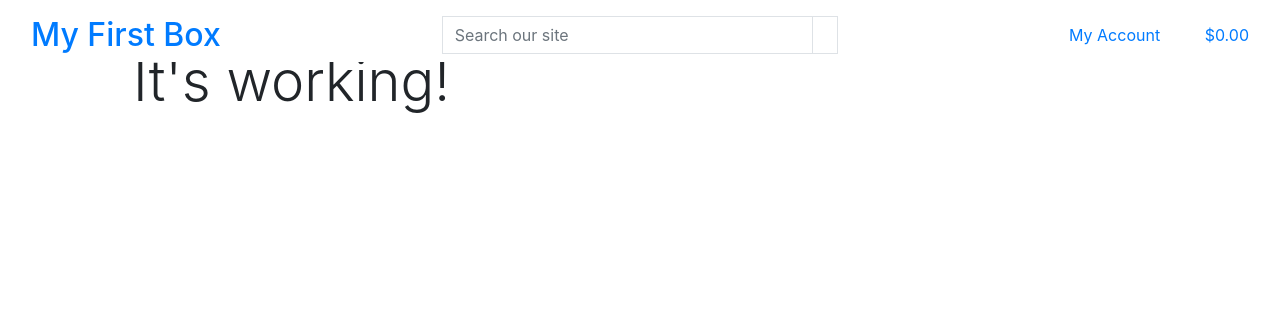
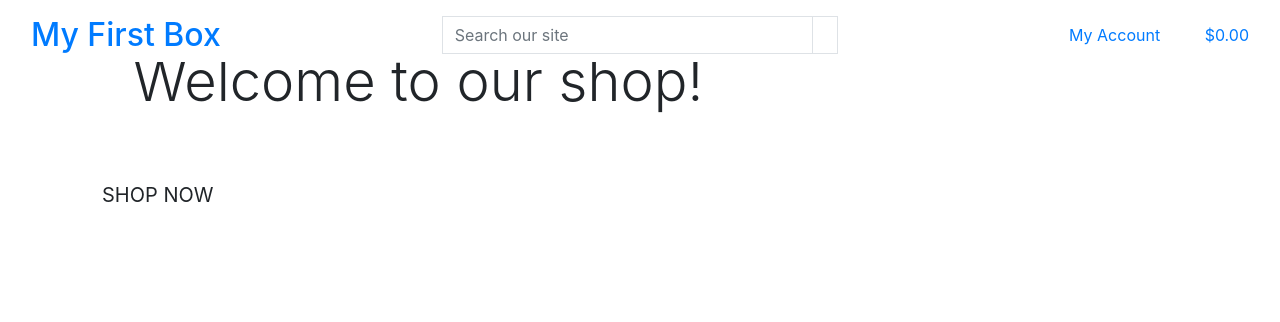
Before and after one commit to CarmenCantudo/mi-primera-cajita, a Django app: page / in a window 1280 px wide. Shown: the top 322 px of the page. Run offline with Django 3.2, Linux system fonts and the light colour scheme.

Commit message:
Add homepage content

```diff
--- a/home/templates/home/index.html
+++ b/home/templates/home/index.html
@@ -2,11 +2,11 @@
 {% load static %}
 
 {% block page_header %}
-    <div class="container header-container">
-        <div class="row">
-            <div class="col"></div>
-        </div>
+<div class="container header-container">
+    <div class="row">
+        <div class="col"></div>
     </div>
+</div>
 {% endblock %}
 
 {% block content %}
@@ -14,8 +14,13 @@
     <div class="row h-100">
         <div class="col">
             <h1 class="display-4 logo-font text-black m-5">
-                It's working!
+                Welcome to our shop!
             </h1>
+            <div class="my-5">
+                <h4>
+                    <a href="" class="shop-now-button btn btn-lg rounded-0 text-uppercase py-3">Shop Now</a>
+                </h4>
+            </div>
         </div>
     </div>
 </div>
```
